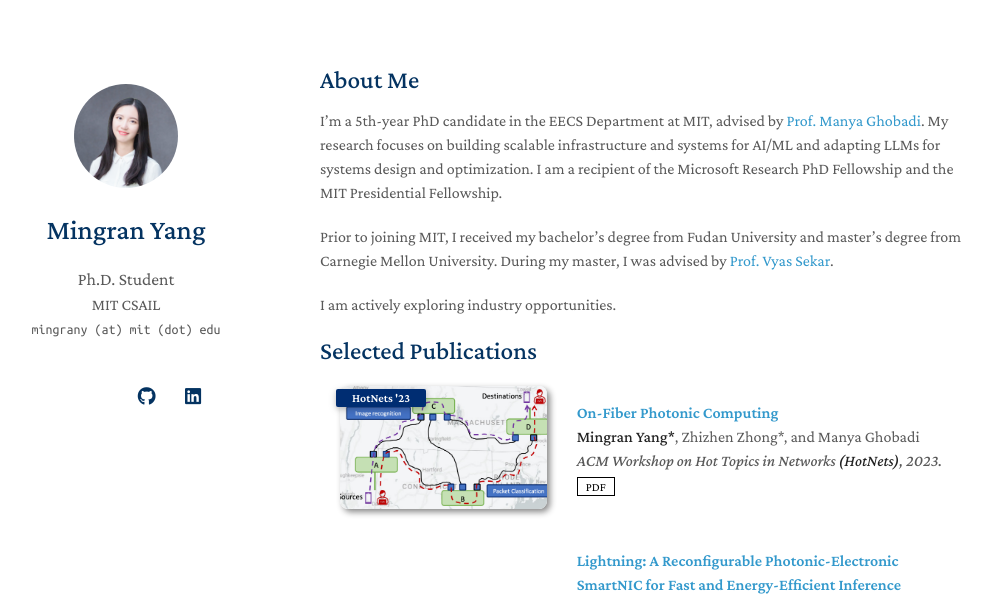
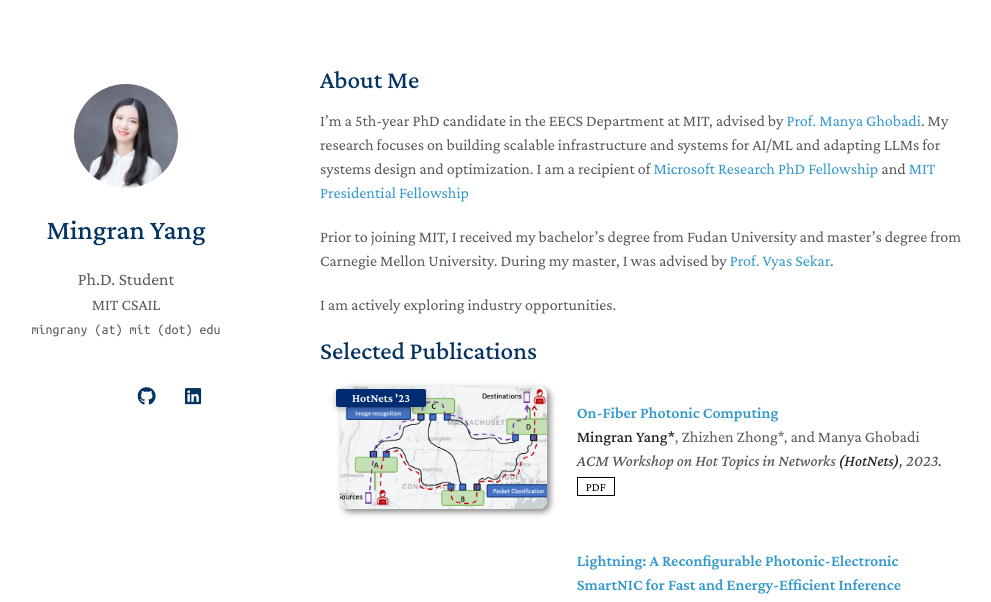
Before and after one commit to mingrany/mingrany.github.io, a Jekyll site: the page built from index.md, in a window 1280 px wide and 900 px high, cut to the strip 0-602 px from the top of the window. Shown: the whole strip, without its empty margins (150-1141 px from the left). Built offline with Jekyll 4.4.1, drawn with Linux system fonts in a browser that asks for light colours; nearby versions of some CDN libraries; a style sheet for code colours, icons or effects is not loaded; our own code applies the rules of GitHub Pages for plain Markdown files.

Commit message:
add index.md

```diff
--- a/index.md
+++ b/index.md
@@ -4,7 +4,7 @@ layout: homepage
 
 ## About Me
 
-I'm a 5th-year PhD candidate in the EECS Department at MIT, advised by [Prof. Manya Ghobadi](https://people.csail.mit.edu/ghobadi/). My research focuses on building scalable infrastructure and systems for AI/ML and adapting LLMs for systems design and optimization. I am a recipient of the Microsoft Research PhD Fellowship and the MIT Presidential Fellowship. <br>
+I'm a 5th-year PhD candidate in the EECS Department at MIT, advised by [Prof. Manya Ghobadi](https://people.csail.mit.edu/ghobadi/). My research focuses on building scalable infrastructure and systems for AI/ML and adapting LLMs for systems design and optimization. I am a recipient of [Microsoft Research PhD Fellowship](https://www.microsoft.com/en-us/research/academic-program/phd-fellowship/2022-recipients/) and [MIT Presidential Fellowship](https://web.mit.edu/provost/presfellow/) <br>
 
 Prior to joining MIT, I received my bachelor's degree from Fudan University and master's degree from Carnegie Mellon University. During my master, I was advised by [Prof. Vyas Sekar](https://users.ece.cmu.edu/~vsekar/). <br>
 
```
